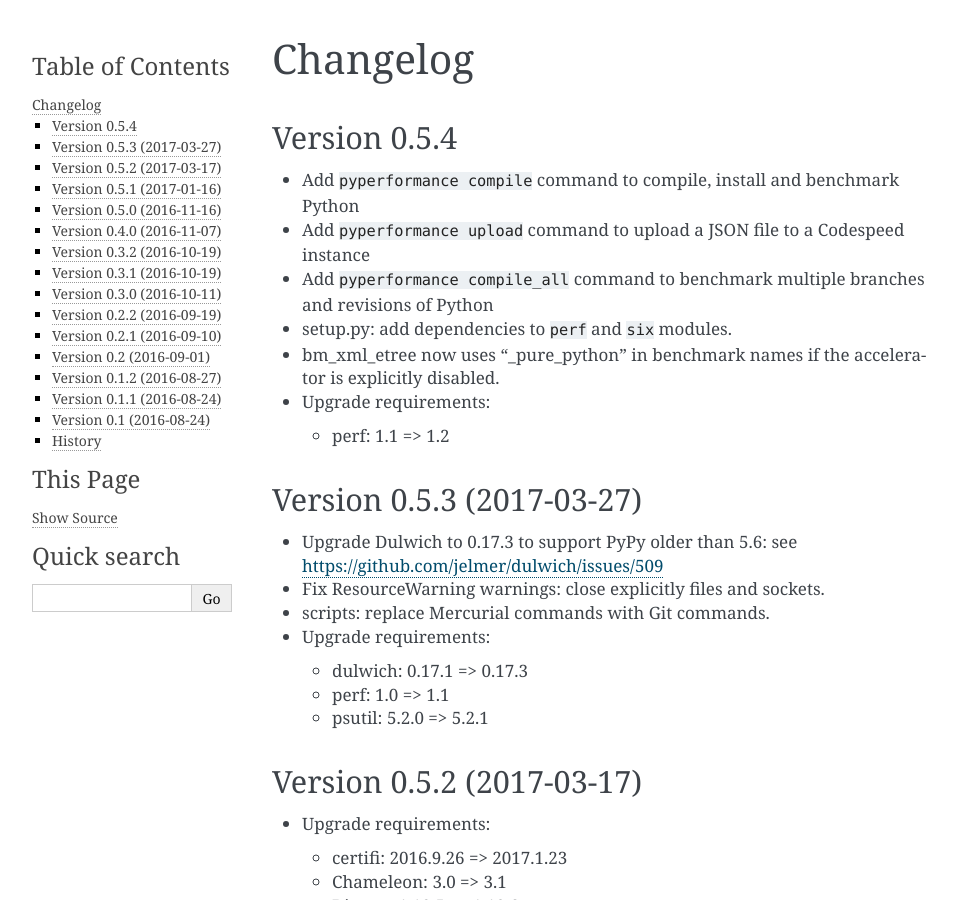
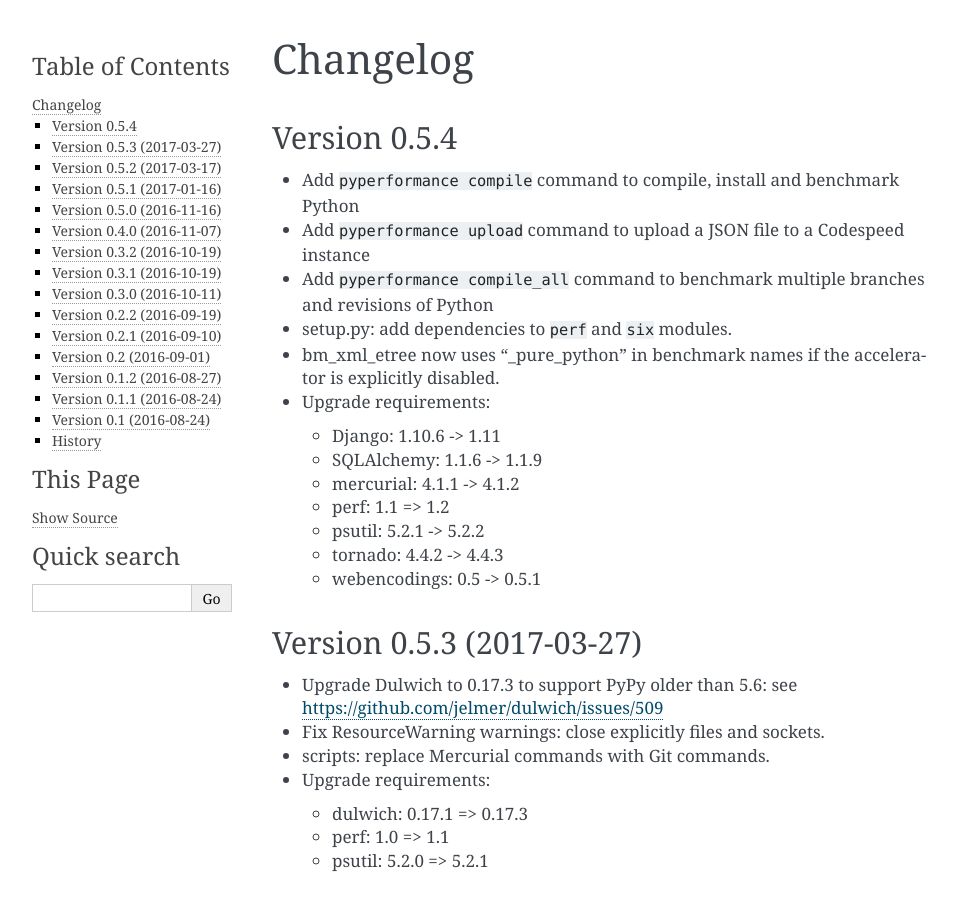
Before and after one commit to python/pyperformance, a Sphinx documentation site: the page built from doc/changelog.rst, in a window 1280 px wide and 900 px high. Shown: the whole window, without its empty margins (148-1103 px from the left). Built offline with Sphinx 7.4.7, drawn with Linux system fonts in a browser that asks for light colours.

Commit message:
Upgrade requirements

```diff
--- a/doc/changelog.rst
+++ b/doc/changelog.rst
@@ -15,7 +15,13 @@
   explicitly disabled.
 * Upgrade requirements:
 
+  - Django: 1.10.6 -> 1.11
+  - SQLAlchemy: 1.1.6 -> 1.1.9
+  - mercurial: 4.1.1 -> 4.1.2
   - perf: 1.1 => 1.2
+  - psutil: 5.2.1 -> 5.2.2
+  - tornado: 4.4.2 -> 4.4.3
+  - webencodings: 0.5 -> 0.5.1
 
 Version 0.5.3 (2017-03-27)
 --------------------------
```
Also changed, not shown: 1 other file.
